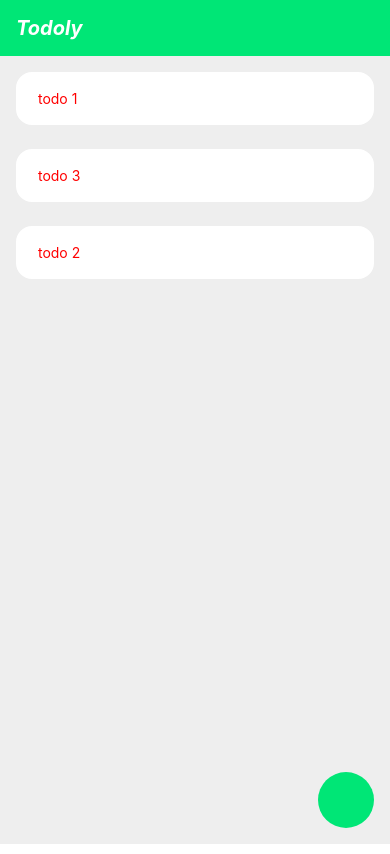
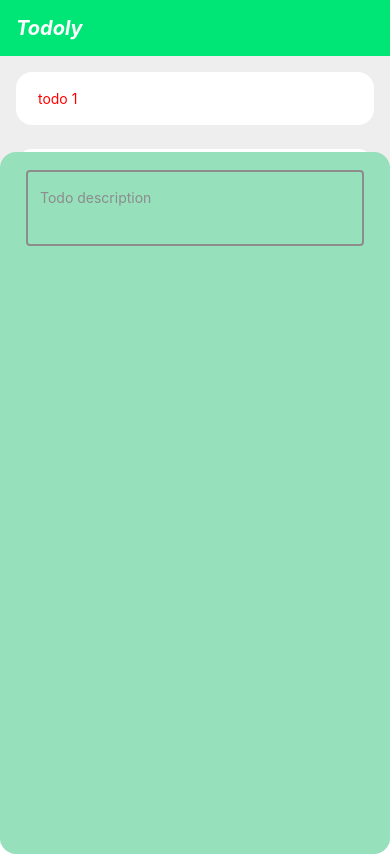
Before and after one commit to aaronsum1102/todoly-react-native, a React Native app: screen / in a window 390 px wide. Built offline with nearby package versions, Linux system fonts and the light colour scheme; some icons are missing.

Commit message:
Add todo form with text input

```diff
--- a/js/App.tsx
+++ b/js/App.tsx
@@ -1,10 +1,11 @@
 import React from "react"
-import { StyleSheet, View, StatusBar, SafeAreaView } from "react-native"
+import { StyleSheet, View, Text, Platform } from "react-native"
 import Color from "./assests/ColorEnum"
 import TodoList from "./components/TodoList"
 import AppStatusBar from "./components/AppStatusBar"
 import AppBar from "./components/AppBar"
 import FloatingActionButton from "./common/FloatingActionButton"
+import TodoForm from "./components/TodoForm"
 
 import { library } from "@fortawesome/fontawesome-svg-core"
 import { faPlus } from "@fortawesome/free-solid-svg-icons"
@@ -31,20 +32,21 @@ export default class App extends React.Component {
         ]
     }
 
+
+
     render() {
         return (
-            <View style={{ flex: 1 }}>
+            <View style={styles.container}>
                 <AppStatusBar />
-                <View style={styles.container}>
+                <View style={{ flex: 1 }}>
                     <AppBar />
                     <TodoList todos={this.state.todos}></TodoList>
                     <View style={styles.actionButton}>
                         <FloatingActionButton />
                     </View>
                 </View>
+                <TodoForm />
             </View >
-
-
         )
     }
 }
--- a/js/assests/ColorEnum.tsx
+++ b/js/assests/ColorEnum.tsx
@@ -1,11 +1,16 @@
 enum Color {
     PRIMARY = "#00e676",
     PRIMARY_DARK = "#00b248",
+    PRIMARY_LIGHT = "#96e0bc",
+    GRAY = "#8c8c8c",
     DARK_GRAY = "#bdbdbd",
     LIGHT_GRAY = "#eeeeee",
     BLACK = "#000000",
     WHITE = "#FFFFFF",
     RED = "#FF0000",
+    SECONDARY = "#0336ff",
+    SECONDARY_LIGHT = "#a39bff",
+    SECONDARY_DARK = "#0008ca",
 }
 
 export default Color;
--- a/js/common/CardAtom.tsx
+++ b/js/common/CardAtom.tsx
@@ -3,16 +3,20 @@ import { StyleSheet, View } from "react-native"
 import Color from "../assests/ColorEnum"
 
 export interface Props {
-    content: JSX.Element[] | JSX.Element
+    customStyle?: Object
 }
 
 export default class CardAtom extends React.Component<Props> {
+    static defaultProps = {
+        customStyle: {}
+    }
     render() {
+        // const customCardStyle = this.props.cardBackgroundColor ?
+        //     { backgroundColor: this.props.cardBackgroundColor, borderColor: this.props.cardBackgroundColor }
+        //     : {}
         return (
-            <View style={styles.cardAtom}>
-                <View style={styles.cardAtomWrapper}>
-                    {this.props.content ? this.props.content : null}
-                </View>
+            <View style={[styles.cardAtom, this.props.customStyle]}>
+                <View style={styles.cardAtomWrapper}>{this.props.children}</View>
             </View>
         )
     }
--- /dev/null
+++ b/js/common/MoveInFromBottomView.tsx
@@ -0,0 +1,42 @@
+import React from "react"
+import { StyleSheet, Animated, Easing } from "react-native"
+
+export interface Props {
+    style?: Object
+    toValue: number
+}
+
+interface State {
+    moveAnimation: Animated.Value
+}
+
+export default class MoveInFromBottomView extends React.Component<Props, State> {
+    state = {
+        moveAnimation: new Animated.Value(1000)
+    }
+
+    private moveInFromBottomAnimation() {
+        Animated.timing(
+            this.state.moveAnimation,
+            {
+                toValue: this.props.toValue,
+                duration: 800,
+                easing: Easing.elastic(0.8),
+            }
+        ).start()
+    }
+
+    render() {
+        this.moveInFromBottomAnimation()
+        let { moveAnimation } = this.state
+        return (
+            <Animated.View style={{ ...this.props.style, top: moveAnimation }}>
+                {this.props.children}
+            </Animated.View>
+        )
+    }
+}
+
+const styles = StyleSheet.create({
+
+});
--- /dev/null
+++ b/js/common/MultilineLineTextInputAtom.tsx
@@ -0,0 +1,124 @@
+import React from "react"
+import { StyleSheet, Animated, View, TextInput, ViewStyle, Text, TextStyle } from "react-native"
+import Color from "../assests/ColorEnum"
+
+export interface Props {
+    customStyle?: ViewStyle,
+    placeholder: string
+}
+
+interface State {
+    movePlaceHolderAnimation: Animated.Value,
+    isInputFieldActive: boolean
+    inputValue: string,
+}
+
+export default class MultilineLineTextInputAtom extends React.Component<Props, State> {
+    state = {
+        isInputFieldActive: false,
+        movePlaceHolderAnimation: new Animated.Value(18),
+        inputValue: "",
+    }
+
+    private triggerInputFieldChange(state: boolean): void {
+        this.setState({
+            isInputFieldActive: state
+        })
+        if (state) {
+            this.placehaolderAnimation(-8)
+        } else {
+            if (this.state.inputValue.length === 0) {
+                this.placehaolderAnimation(16)
+            }
+        }
+    }
+
+    private getInputAtomStatusStyle(): ViewStyle {
+        if (this.state.isInputFieldActive) {
+            return {
+                borderColor: Color.SECONDARY,
+            }
+        }
+        return {
+            borderColor: Color.GRAY,
+        }
+    }
+
+    private getTextInputStatusStyle(): TextStyle {
+        if (this.state.isInputFieldActive) {
+            return {
+                color: Color.SECONDARY,
+            }
+        }
+        return { color: Color.GRAY }
+    }
+
+    private getPlaceholderTextStatusStyle(): TextStyle {
+        if (this.state.isInputFieldActive) {
+            return {
+                color: Color.SECONDARY,
+            }
+        }
+        return { color: Color.GRAY }
+    }
+
+    private placehaolderAnimation(value: number) {
+        Animated.timing(
+            this.state.movePlaceHolderAnimation,
+            {
+                toValue: value,
+                duration: 200,
+            }
+        )
+            .start()
+    }
+
+    render() {
+        let { movePlaceHolderAnimation } = this.state
+        return (
+            <View style={StyleSheet.flatten([styles.inputAtom, this.props.customStyle, this.getInputAtomStatusStyle()])}>
+                <TextInput
+                    style={StyleSheet.flatten([styles.inputField, this.getTextInputStatusStyle()])}
+                    multiline={true}
+                    onFocus={() => this.triggerInputFieldChange(true)}
+                    onBlur={() => this.triggerInputFieldChange(false)}
+                    onChangeText={(text => this.setState({ inputValue: text }))}
+                />
+                <Animated.View style={{
+                    ...styles.inputAtomTitle, top: movePlaceHolderAnimation
+                }}>
+                    <Text style={StyleSheet.flatten([styles.inputAtomTitleText, this.getPlaceholderTextStatusStyle()])}>{this.props.placeholder}</Text>
+                </Animated.View>
+            </View >
+        )
+    }
+}
+
+const styles = StyleSheet.create({
+    inputAtom: {
+        backgroundColor: Color.PRIMARY_LIGHT,
+        borderWidth: 2,
+        borderStyle: "solid",
+        borderRadius: 4,
+    },
+    inputField: {
+        textAlignVertical: "top",
+        fontSize: 16,
+        lineHeight: 20,
+        paddingTop: 16,
+        paddingBottom: 16,
+        paddingLeft: 12,
+        paddingRight: 12,
+    },
+    inputAtomTitle: {
+        backgroundColor: Color.PRIMARY_LIGHT,
+        position: "absolute",
+        left: 8,
+        zIndex: -999,
+    },
+    inputAtomTitleText: {
+        paddingLeft: 4,
+        paddingRight: 4,
+        lineHeight: 16,
+    }
+});
--- a/js/components/TodoCard.tsx
+++ b/js/components/TodoCard.tsx
@@ -33,7 +33,8 @@ export default class ToDoCard extends React.Component<Props, State> {
         )
         return (
             <View style={styles.todoCard} >
-                <CardAtom content={content}>
+                <CardAtom>
+                    {content}
                 </CardAtom>
             </View>
         )
--- /dev/null
+++ b/js/components/TodoForm.tsx
@@ -0,0 +1,65 @@
+import React from "react"
+import { StyleSheet, Platform, View, Text } from "react-native"
+import Color from "../assests/ColorEnum"
+import CardAtom from "../common/CardAtom"
+import MoveInFromBottomView from "../common/MoveInFromBottomView"
+import MultilineLineTextInputAtom from "../common/MultilineLineTextInputAtom"
+
+export interface Props {
+
+}
+
+interface State {
+
+}
+
+export default class TodoForm extends React.Component<Props, State> {
+    state = {
+        isFormActive: false
+    }
+
+    private getAnimationEndValue(): number {
+        if (this.state.isFormActive) {
+            return Platform.OS === "ios" ? 189 : 152
+        } else {
+            return 1000
+        }
+    }
+
+    private customStyle = {
+        backgroundColor: Color.PRIMARY_LIGHT,
+        borderColor: Color.PRIMARY_LIGHT,
+        flex: 1,
+        width: "100%"
+    }
+
+    componentDidMount() {
+        setTimeout(() => {
+            this.setState({
+                isFormActive: true
+            })
+        }, 2000)
+    }
+
+    render() {
+        return (
+            <MoveInFromBottomView style={styles.todoForm} toValue={this.getAnimationEndValue()} >
+                <CardAtom customStyle={this.customStyle}>
+                    <MultilineLineTextInputAtom customStyle={styles.todoInputField} placeholder="Todo description" />
+                </CardAtom>
+            </MoveInFromBottomView >
+        )
+    }
+}
+
+const styles = StyleSheet.create({
+    todoForm: {
+        position: "absolute",
+        bottom: -10,
+        width: "100%"
+    },
+    todoInputField: {
+        marginLeft: 8,
+        marginRight: 8,
+    }
+});
--- a/js/components/TodoList.tsx
+++ b/js/components/TodoList.tsx
@@ -1,5 +1,5 @@
 import React from "react"
-import { StyleSheet, View, FlatList, ListRenderItem } from "react-native"
+import { StyleSheet, FlatList } from "react-native"
 import TodoCard from "./TodoCard"
 
 interface Todo {
```
Also changed, not shown: js/common/ButtonAtom.tsx (+11 -1 lines).
